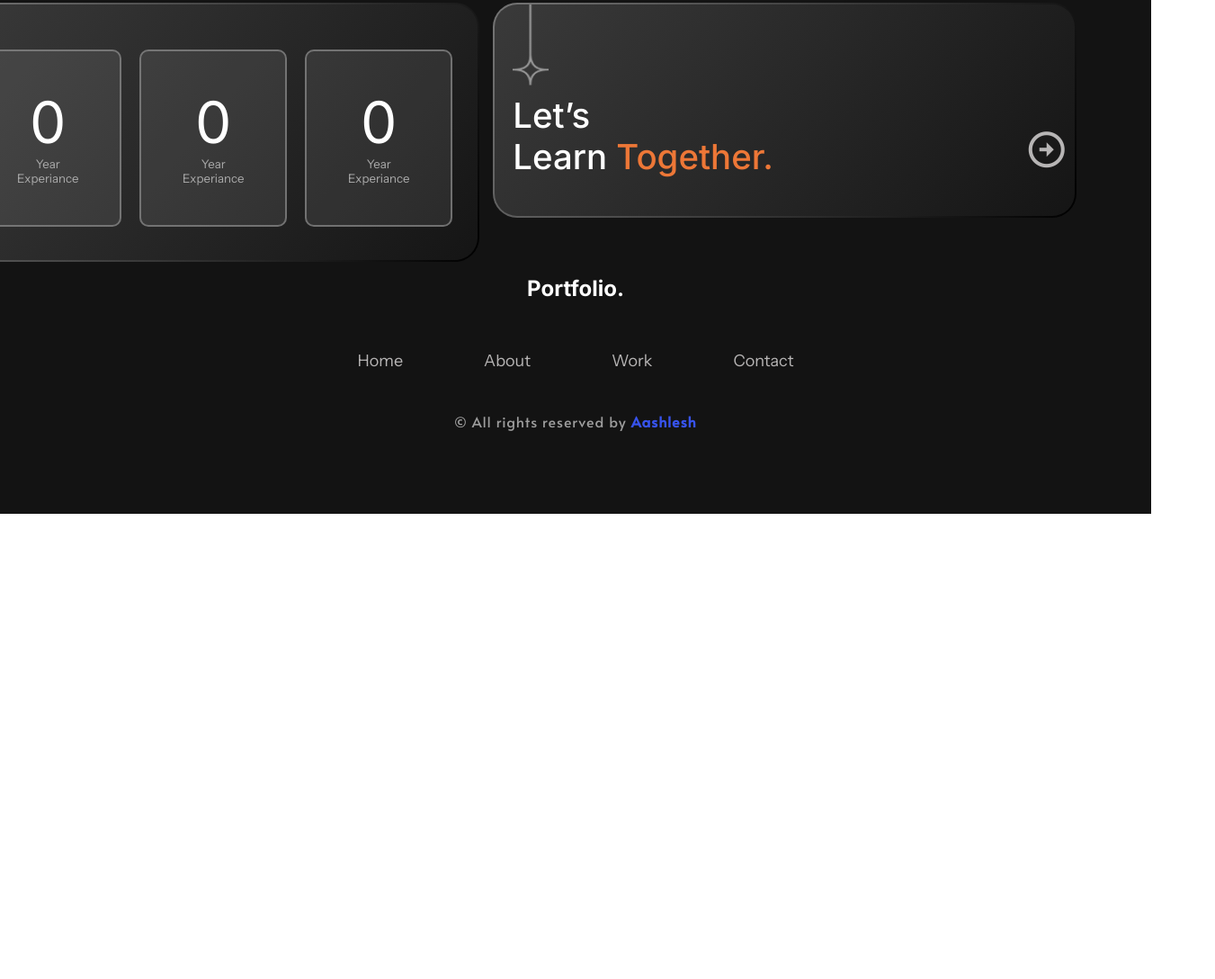
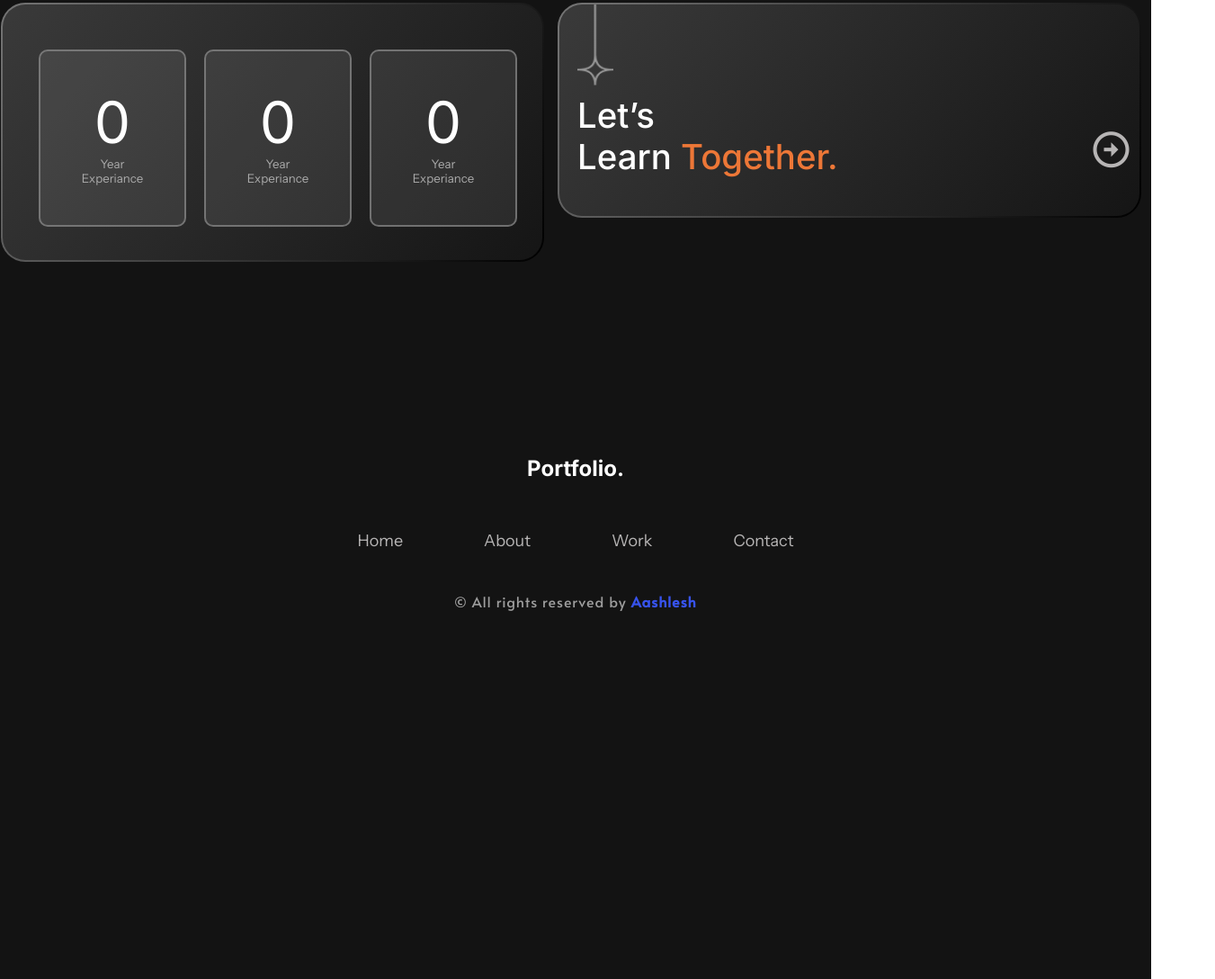
Before and after one commit to CK-Aashlesh/ck-aashlesh.github.io, a plain HTML site: page index.html in a window 1280 px wide. Shown: the part 903-1991 px from the top of the page at 90% size, 1351 px wide, since content can reach past the window. Before the commit the page ends 1474 px from the top, so only its background shows below. Drawn offline with nearby package versions, Linux system fonts and the light colour scheme.

Commit message:
small edit in media

```diff
--- a/style.css
+++ b/style.css
@@ -3,7 +3,7 @@
     padding: 0;
 }
 .container{
-    height: 170vh;
+    height: 250vh;
     width: 100vw;
     background-color: #131313;
 }
@@ -68,7 +68,7 @@ nav {
 .parent {
     display: grid;
     gap: 15px;
-    grid-template-columns: repeat(8, 1fr);
+    /* grid-template-columns: repeat(0, 0fr); */
     justify-content: center;
 }
 
@@ -644,9 +644,7 @@ i:hover{
 }
 
 footer{
-    height: 35vh;
-    width: 100vw;
-    background-color: #131313;
+    margin-top: 200px;
 }
 footer .logo{
     text-align: center;
@@ -686,7 +684,7 @@ footer p a{
 
 
 
-@media only screen and (max-width: 1100px) {
+@media only screen and (max-width: 700px) {
     *{
         margin: 0;
         padding: 0;
@@ -696,6 +694,9 @@ footer p a{
         width: 100vw;
         background-color: #131313;
     }
+    /* .parent{
+        grid
+    } */
     .menu li{
         display: none;
     }
@@ -716,9 +717,6 @@ footer p a{
     .menu a{
         padding-top: 10px;
         margin-left: 170px;
-    }
-    .parent{
-        grid-template-columns: 1fr;
     }
     /* div1 */
     .div1{
@@ -1042,4 +1040,5 @@ footer p a{
         font-size: 18px;
     }
 
+
 }
```
